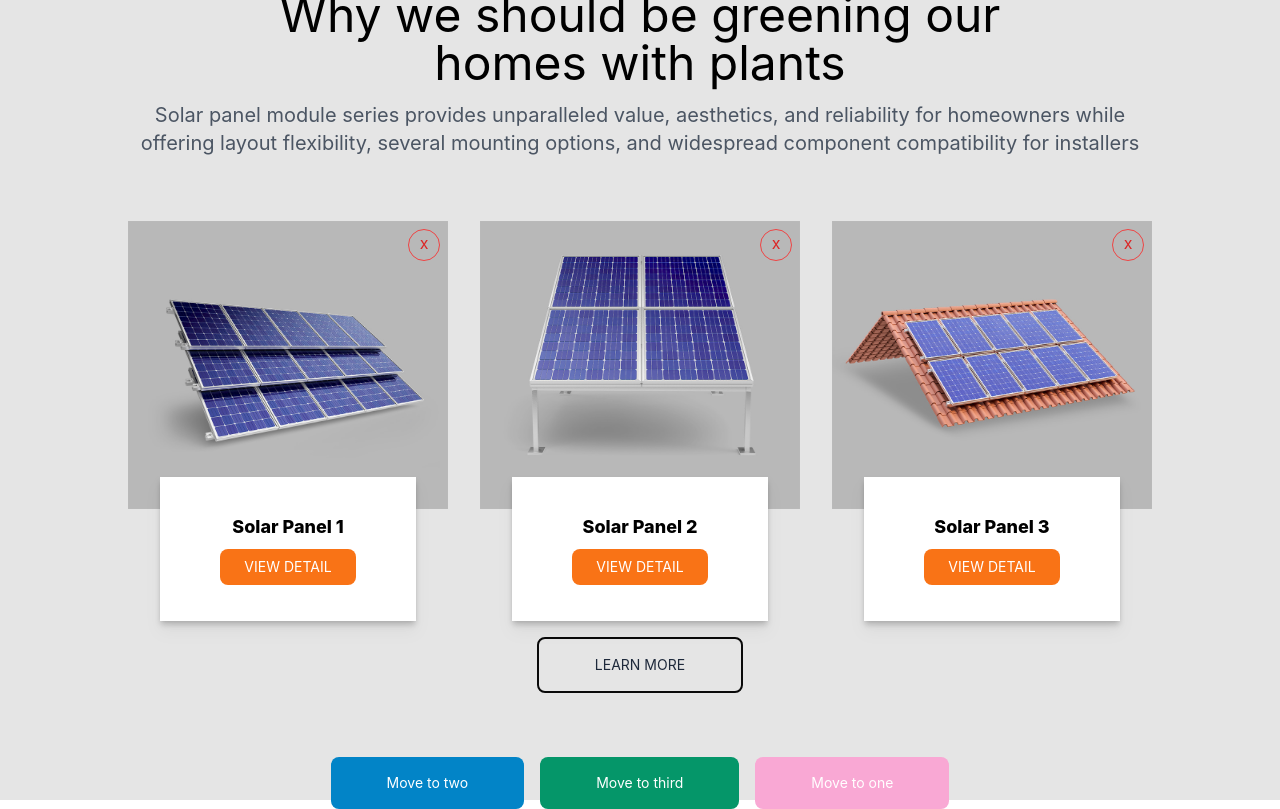
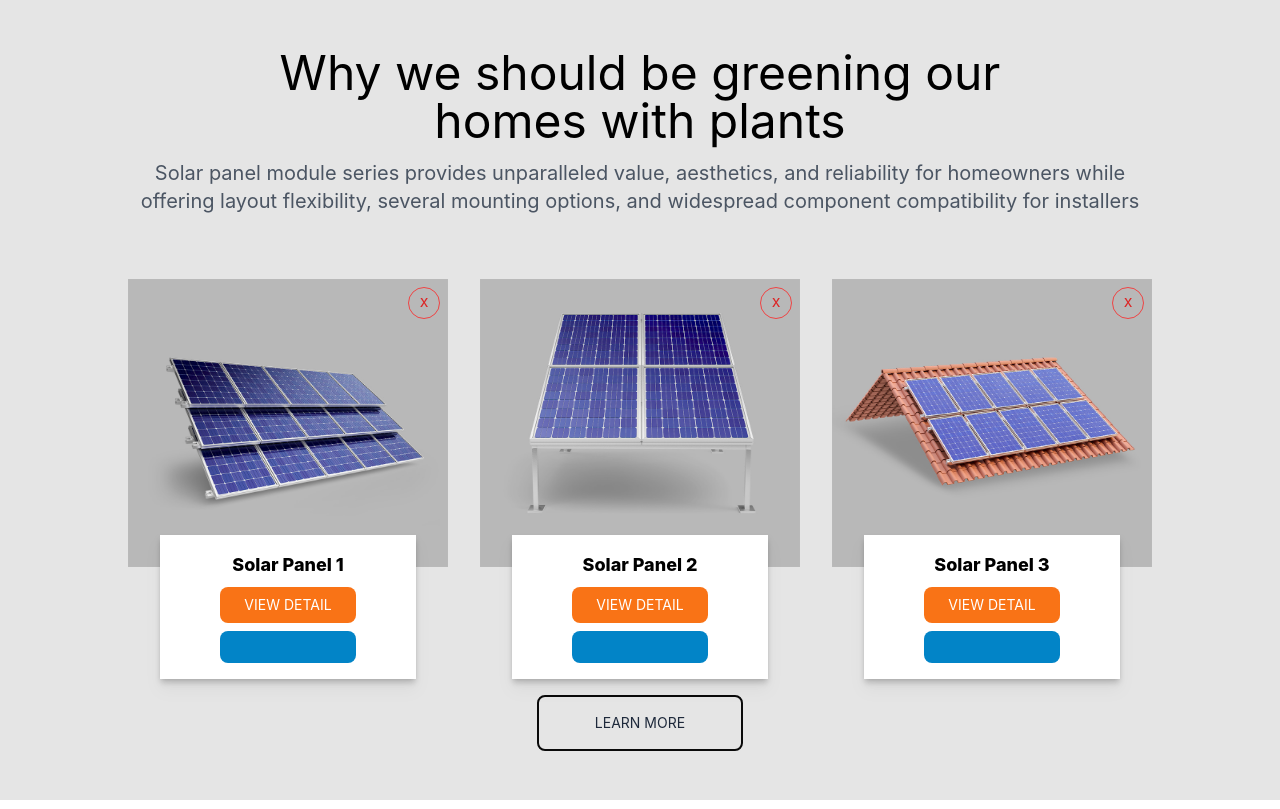
Before and after one commit to Amoly93/first_Project, a React (Create React App) app: page / in a window 1280 px wide. Built offline with nearby package versions, Linux system fonts and the light colour scheme.

Commit message:
Task(move array)

```diff
--- a/src/App.js
+++ b/src/App.js
@@ -2,27 +2,56 @@ import "./App.css";
 import { useState } from "react";
 
 function App() {
+    //Array
     const [images, setImages] = useState([
         { id: 1, name: "Solar Panel 1", src: "01.jpg" },
         { id: 2, name: "Solar Panel 2", src: "solar_panel_32.jpg" },
         { id: 3, name: "Solar Panel 3", src: "solar_panel_3.jpg" },
     ]);
 
+        // Delete Aray Element
     const deleteImage = (item) => {
         const newImage = images.filter((image) => image !== item);
         setImages(newImage);
 
     };
-  const moveElement = (arr, fromIndex, toIndex,sIndex) => {
+    // Move Aray Element
+    let text;
+    const move = (imageIndex) => {
+
+        if (imageIndex === 0) {
+            text = "Move to two"
+            //const newArrayButtonOne = images.splice(1,2,images[1],images[0])
+            const newArrayButtonOne = moveElement(images, 0, 1);
+            setImages(newArrayButtonOne);
+            console.log(images);
+
+        } else if (imageIndex === 1) {
+            text = "Move to three"
+            const newArrayButtonthree = moveElement(images, 1, 2);
+            setImages(newArrayButtonthree);
+            console.log(images);
+        } else if (imageIndex === 2) {
+            text = "Move to one"
+            //  const newArray = images.reverse()
+            const newArray = moveElement(images, 2, 0);
+            setImages(newArray);
+            console.log(images);
 
 
-    const elementMove =[arr[fromIndex], arr[toIndex] , arr[sIndex]] = [arr[toIndex], arr[fromIndex], arr[sIndex]];
-     setImages(elementMove);
-     console.log(images)
+        }
+
     };
 
+    const moveElement = (arr, fromIndex, toIndex) => {
+        return arr.map((item, index) => {
+            if (index === toIndex) return arr[fromIndex];
+            if (index === fromIndex) return arr[toIndex];
+            return item;
+        });
+    }
 
-
+// View
     return (
         <div className="bg-neutral-200 h-screen flex flex-col justify-center">
             <div className="flex flex-col items-center gap-16 conainer max-w-6xl mx-auto ">
@@ -56,6 +85,9 @@ function App() {
                                     <button className="bg-orange-500 px-6 py-2 text-white text-sm hover:bg-neutral-800 rounded-lg">
                                         VIEW DETAIL
                                     </button>
+                                    <button className="bg-sky-600 px-14 py-4 text-white text-sm hover:bg-neutral-950 rounded-lg " onClick={() => move(images.indexOf(prop))}>
+                                        {text}
+                                    </button>
                                 </div>
                             </div>
                         );
@@ -64,17 +96,7 @@ function App() {
                 <button className="border-2 border-neutral-950 px-14 py-4 text-slate-800 hover:text-white text-sm hover:bg-neutral-950 rounded-lg mt-16">
                     LEARN MORE
                 </button>
-        <div className="flex space-x-4  ">
-        <button className="bg-sky-600 px-14 py-4 text-white text-sm hover:bg-neutral-950 rounded-lg " onClick={() => moveElement(images,0,1,2)}>
-         Move to two
-        </button>
-        <button className=" bg-emerald-600 px-14 py-4  text-white text-sm hover:bg-neutral-950 rounded-lg " onClick={() => moveElement(images,2,1,0)}>
-         Move to third
-        </button>
-        <button className=" bg-pink-300 px-14 py-4 text-white text-sm hover:bg-neutral-950 rounded-lg " onClick={() => moveElement(images,1,2,0)}>
-         Move to one
-        </button>
-        </div>
+
 
 
             </div>
```
Lines whose indentation alone changed are shown as unchanged.
